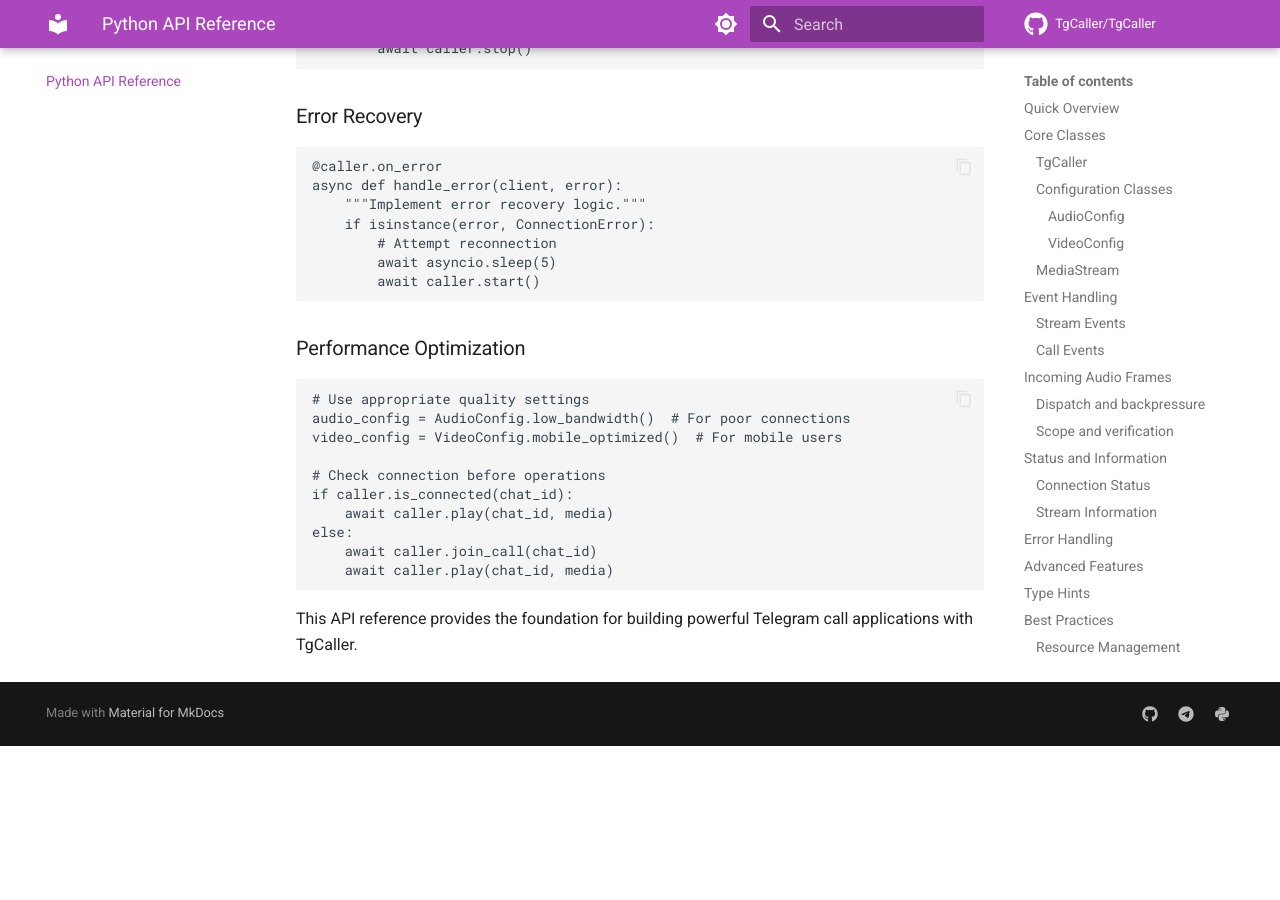
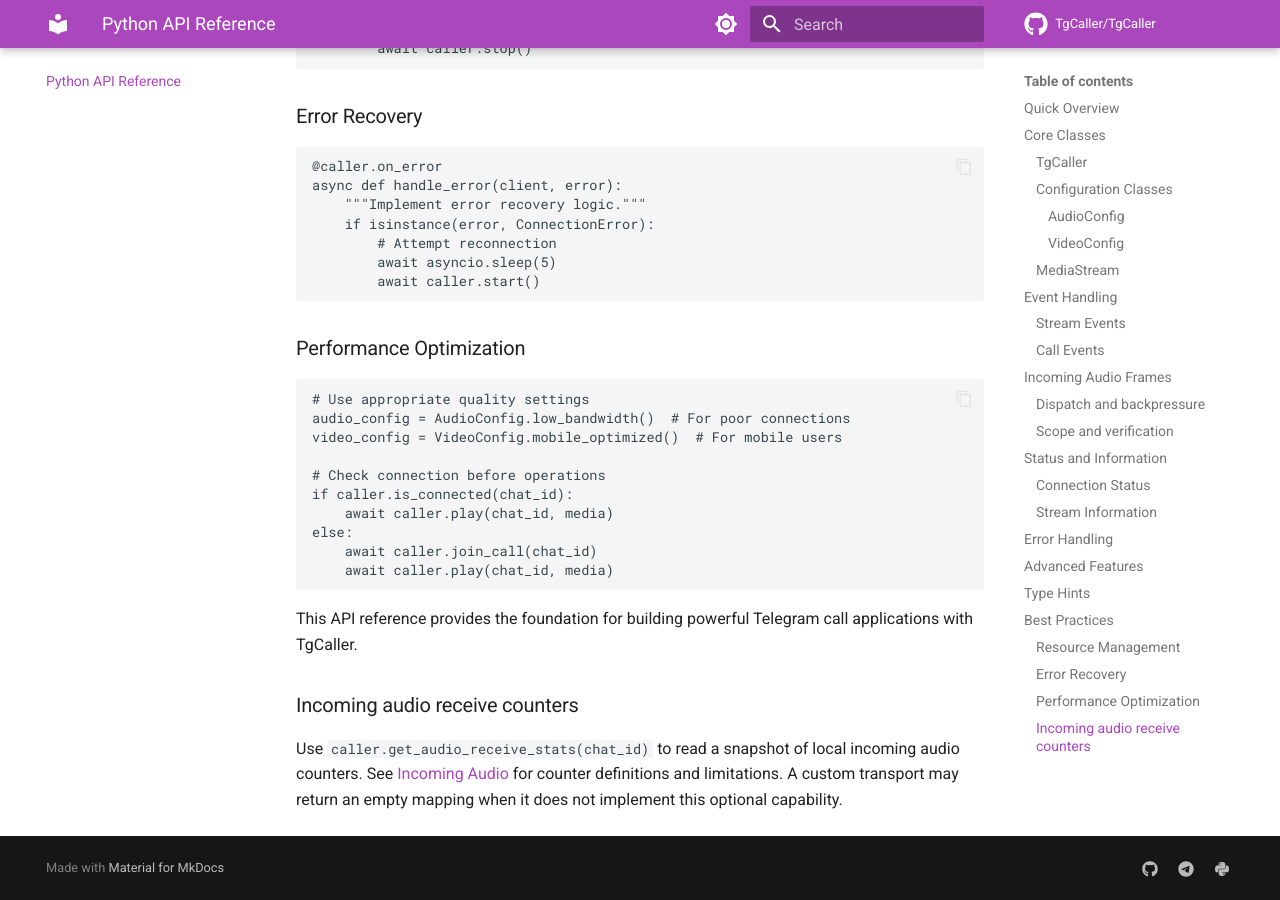
Before and after one commit to TgCaller/TgCaller, an MkDocs documentation site: the page built from docs/api.md, in a window 1280 px wide and 900 px high, scrolled down 6409 px. Built offline with MkDocs 1.6.1 and Material for MkDocs 9.7.7, drawn with Linux system fonts in a browser that asks for light colours; comment, search, counter and statistics services are not loaded; before the commit the page ends 7155 px from its top, so only the background shows below that.

Commit message:
docs: reference public audio stats API

````diff
--- a/docs/api.md
+++ b/docs/api.md
@@ -332,3 +332,10 @@ else:
 ```
 
 This API reference provides the foundation for building powerful Telegram call applications with TgCaller.
+
+### Incoming audio receive counters
+
+Use `caller.get_audio_receive_stats(chat_id)` to read a snapshot of local
+incoming audio counters. See [Incoming Audio](incoming-audio.md) for counter
+definitions and limitations. A custom transport may return an empty mapping
+when it does not implement this optional capability.
````
